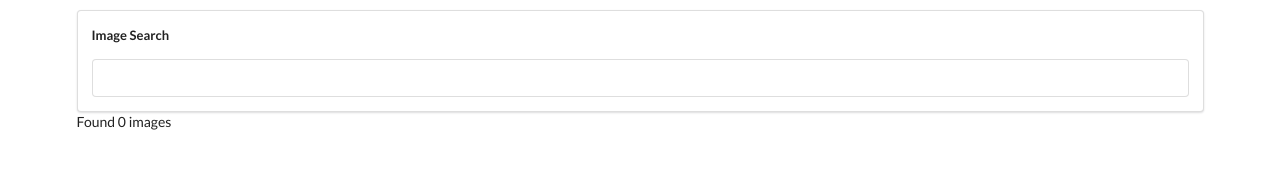
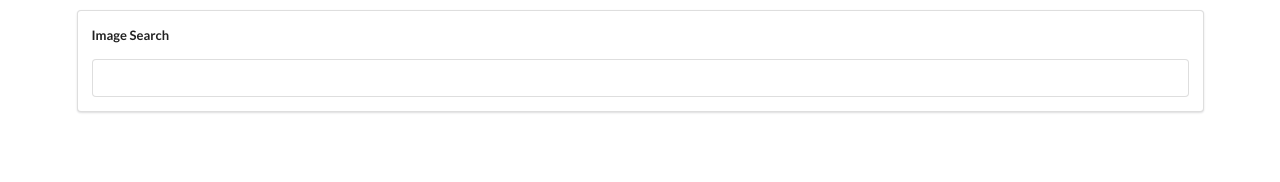
Before and after one commit to woodylucas/SearchApp, a React (Create React App) app: page / in a window 1280 px wide. Shown: the top 182 px of the page. Built offline with nearby package versions, Linux system fonts and the light colour scheme.

Commit message:
git feat: user has the abilito render images on search

```diff
--- a/src/components/App.js
+++ b/src/components/App.js
@@ -1,6 +1,7 @@
 import React from "react";
 import unsplash from "../api/unsplash";
 import SearchBar from "./SearchBar";
+import ImageList from "./ImageList";
 
 class App extends React.Component {
   constructor(props) {
@@ -20,7 +21,7 @@ class App extends React.Component {
     return (
       <div className="ui container" style={{ marginTop: "10px" }}>
         <SearchBar search={this.search} />
-        Found {this.state.images.length} images
+        <ImageList images={this.state.images} />
       </div>
     );
   }
--- a/src/components/ImageList.js
+++ b/src/components/ImageList.js
@@ -0,0 +1,8 @@
+import React from "react";
+
+export default function ImageList({ images }) {
+  const renderImages = images.map(({ description, id, urls }) => (
+    <img key={id} src={urls.regular} alt={description} />
+  ));
+  return <div>{renderImages}</div>;
+}
```
